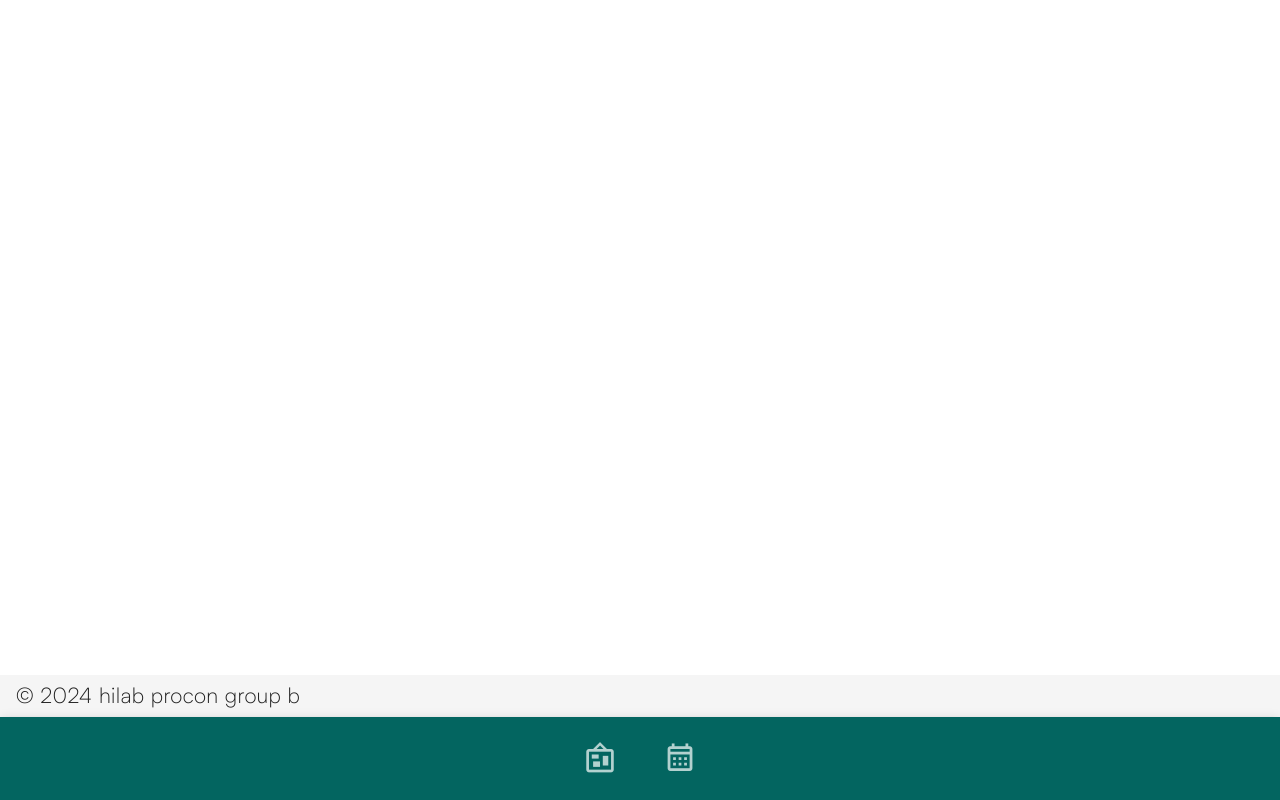
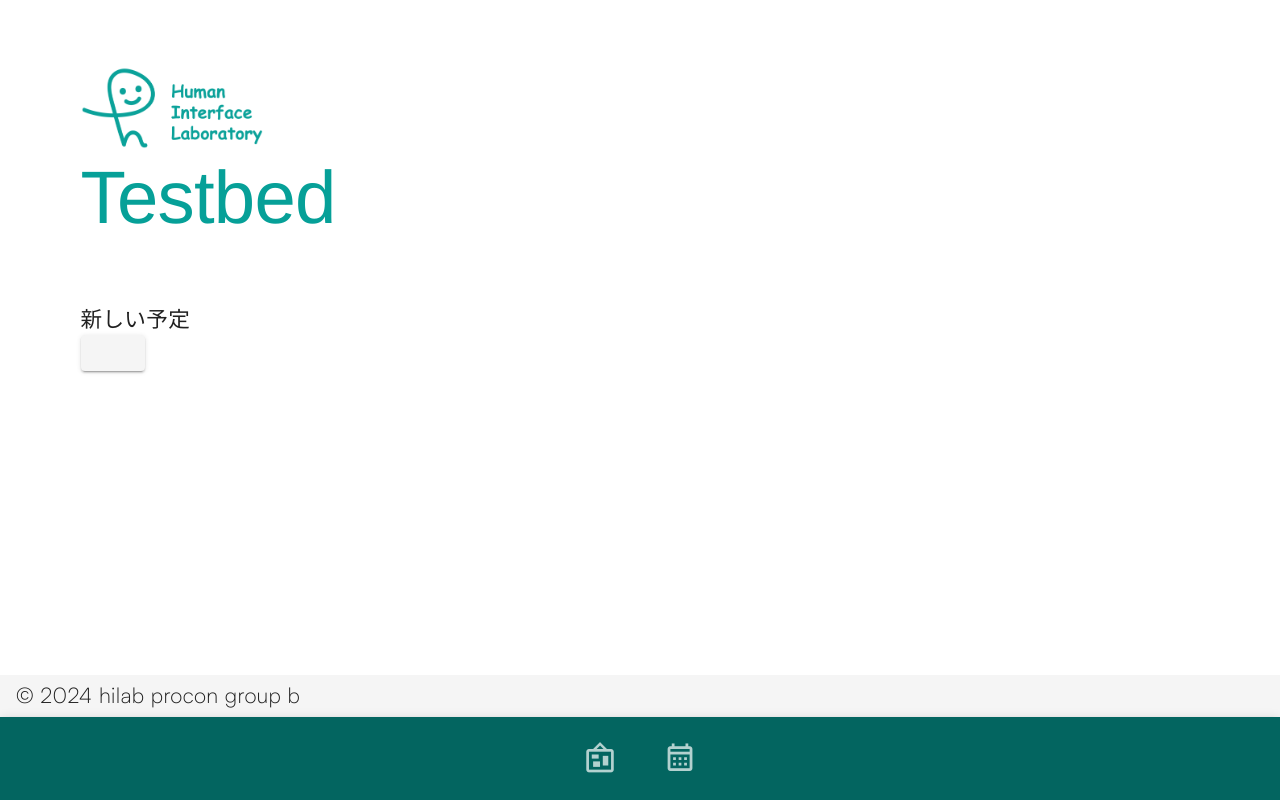
Before and after one commit to mrkrisworld/hilab-procon-group-b, a Nuxt app: page /testbed in a window 1280 px wide. Built offline with nearby package versions, Linux system fonts and the light colour scheme; a web font is replaced by a local one.

Commit message:
Add hidden testbed, change page lang to Japanese

```diff
--- a/nuxt.config.js
+++ b/nuxt.config.js
@@ -11,7 +11,7 @@ export default {
   head: {
     titleTemplate: 'hilab | %s',
     htmlAttrs: {
-      lang: 'en'
+      lang: 'ja'
     },
     meta: [
       { charset: 'utf-8' },
--- /dev/null
+++ b/pages/testbed.vue
@@ -0,0 +1,31 @@
+<template>
+    <div>
+      <TheLogo :headerText=headerText />
+      <!--ENTER TEST COMPONENT HERE-->
+      <ComponentNewDate
+        style="border: 5px; border-color: gray;"
+      />
+    </div>
+  </template>
+
+  <script>
+  import ComponentNewDate from '../components/ComponentNewDate.vue';
+import TheLogo from '../components/TheLogo.vue';
+
+  export default {
+    data () {
+      return {
+        headerText: 'Testbed'
+      }
+    },
+    head () {
+      return {
+        title: 'dev'
+      }
+    }
+  }
+  </script>
+
+  <style lang="scss">
+
+  </style>
```
Also changed, not shown: layouts/default.vue (+7 -0 lines).
